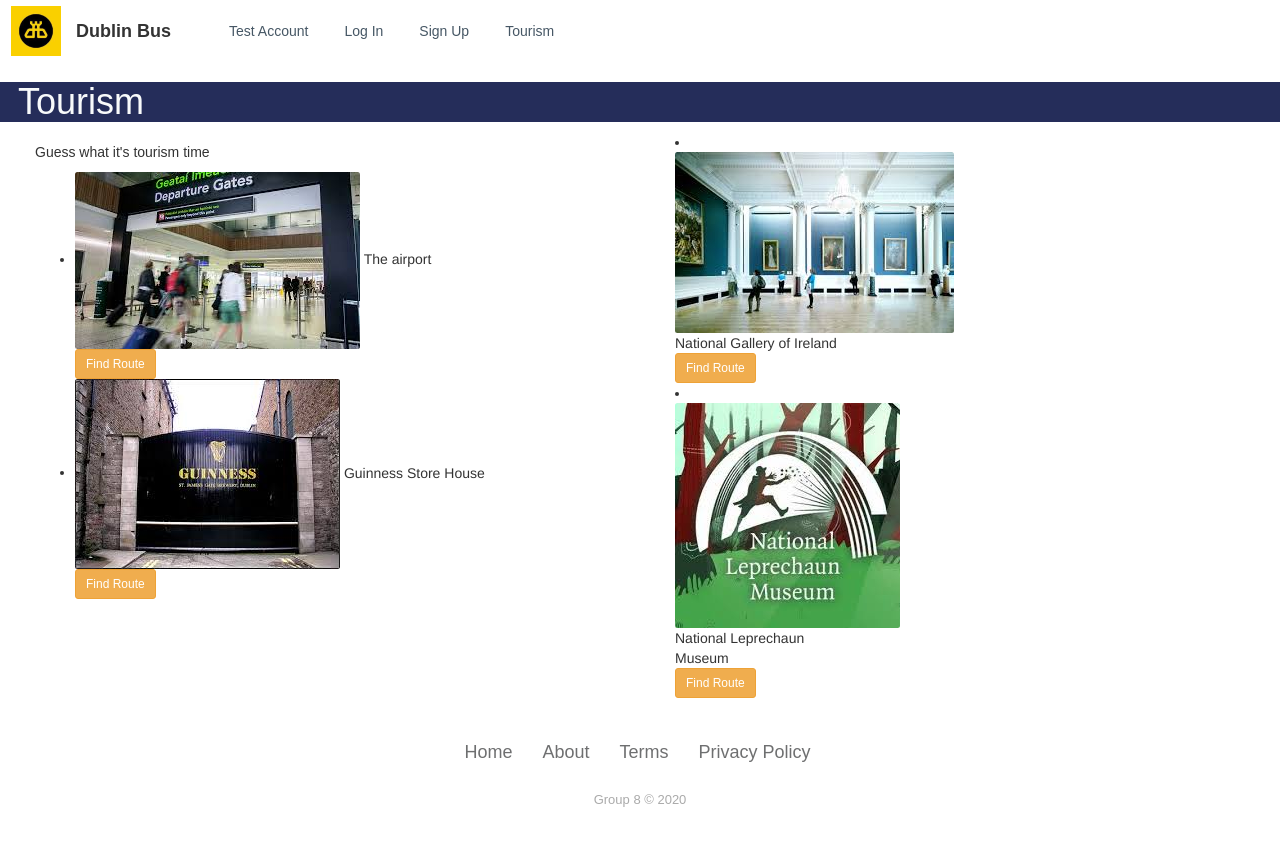
After one commit to sachsom95/Dublin_bus_official, a Django app: page /tourism/ in a window 1280 px wide. The commit adds this page. Run offline with Django 3.2, Linux system fonts and the light colour scheme; some libraries are stand-ins or nearby versions.

Commit message:
I added a few templates and removed some unnecessary links in the nav bar. I added images to the tourism template, I understand there is much more to be done with these

```diff
--- a/django_server/dublin_bus/bus/templates/bus/base_layout.html
+++ b/django_server/dublin_bus/bus/templates/bus/base_layout.html
@@ -30,16 +30,16 @@
     <div class="collapse navbar-collapse" id="menu">
       <ul class="navbar-nav">
         <li class="nav-item">
-          <a class="nav-link" href="https://www.transportforireland.ie/fares/bus-fares/">Fare Estimator</a>
-        </li>
-        <li class="nav-item">
-          <a class="nav-link" href="https://www.dublinbus.ie/">Dublin Bus Website</a>
-        </li>
+            <a class="nav-link" href="{% url 'account' %}">Test Account</a>
+          </li>
         <li class="nav-item">
           <a class="nav-link" href="{% url 'login' %}">Log In</a>
         </li>
         <li class="nav-item">
             <a class="nav-link" href="{% url 'register' %}">Sign Up</a>
+          </li>
+          <li class="nav-item">
+            <a class="nav-link" href="{% url 'tourism' %}">Tourism</a>
           </li>
       </ul>
     </div>
--- a/django_server/dublin_bus/bus/templates/bus/index.html
+++ b/django_server/dublin_bus/bus/templates/bus/index.html
@@ -2,8 +2,8 @@
 {% load static %}
 
 {% block content %}
+<h1>Journey Planner</h1>
 <p id="test"></p>
-<h1>Journey Planner</h1>
     <div class="row">
     <div class="col-md-6" id="col1">
         <div class="col-md-12" id="journey-planner">
--- /dev/null
+++ b/django_server/dublin_bus/bus/templates/bus/tourism.html
@@ -0,0 +1,26 @@
+{% extends "bus/base_layout.html" %}
+{% load static %}
+
+{% block content %}
+<script src="https://code.jquery.com/jquery-3.5.1.slim.min.js"></script>
+<h1>Tourism</h1>
+<div class="row">
+    <div class="col-sm-6" id="col1">
+<p>Guess what it's tourism time</p>
+<ul>
+    <li><img src="{% static 'DublinAirport.jpeg' %}" class="rounded" alt="Airport">
+        The airport</li><input type="button" class="btn btn-warning btn-info btn-sm" value="Find Route">
+    <li><img src="{% static 'Guinness.jpeg' %}" class="rounded" alt="Black Gates">
+        Guinness Store House</li><input type="button" class="btn btn-warning btn-info btn-sm" value="Find Route">
+        </div>
+        <div class ="row">
+            <div class="col-sm-6" id="col2">
+    <li><img src="{% static 'NGI.jpeg' %}" class="rounded" alt="National Gallery">
+        National Gallery of Ireland</li><input type="button" class="btn btn-warning btn-info btn-sm" value="Find Route">
+    <li><img src="{% static 'NLM.jpeg' %}" class="rounded" alt="Leprechaun">
+        National Leprechaun Museum</li><input type="button" class="btn btn-warning btn-info btn-sm" value="Find Route">
+</ul>
+</div>
+
+
+{% endblock content %}
--- a/django_server/dublin_bus/bus/urls.py
+++ b/django_server/dublin_bus/bus/urls.py
@@ -21,6 +21,7 @@
 
 urlpatterns = [
     path('',views.home,name="home"),
-    path('login/',views.login,name="login")
+    path('login/',views.login,name="login"),
+    path('tourism/', views.tourism, name="tourism"),
 
 ]
--- a/django_server/dublin_bus/bus/views.py
+++ b/django_server/dublin_bus/bus/views.py
@@ -7,3 +7,6 @@
 
 def login(request):
     return render(request,'bus/login.html')
+
+def tourism(request):
+    return render(request, 'bus/tourism.html')
--- a/django_server/dublin_bus/dublin_bus/urls.py
+++ b/django_server/dublin_bus/dublin_bus/urls.py
@@ -30,6 +30,7 @@
     # path('login/', views.index,name="login")
     path('bus/',include('bus.urls')),
     path('login/', views.index),
+    path('account', user_views.account, name='account')
 
 ]
 
--- a/django_server/dublin_bus/users/views.py
+++ b/django_server/dublin_bus/users/views.py
@@ -19,3 +19,6 @@
     else:
         form = UserRegisterForm()
     return render(request,'users/register.html',{'form':form})
+
+def account(request):
+    return render(request, 'users/account.html')
```
Also changed, not shown: django_server/dublin_bus/users/templates/users/account.html (added, +10 -0 lines), django_server/dublin_bus/assets/DublinAirport.jpeg (added), django_server/dublin_bus/assets/Guinness.jpeg (added), django_server/dublin_bus/assets/NGI.jpeg (added), django_server/dublin_bus/assets/NLM.jpeg (added), django_server/dublin_bus/db.sqlite3.
